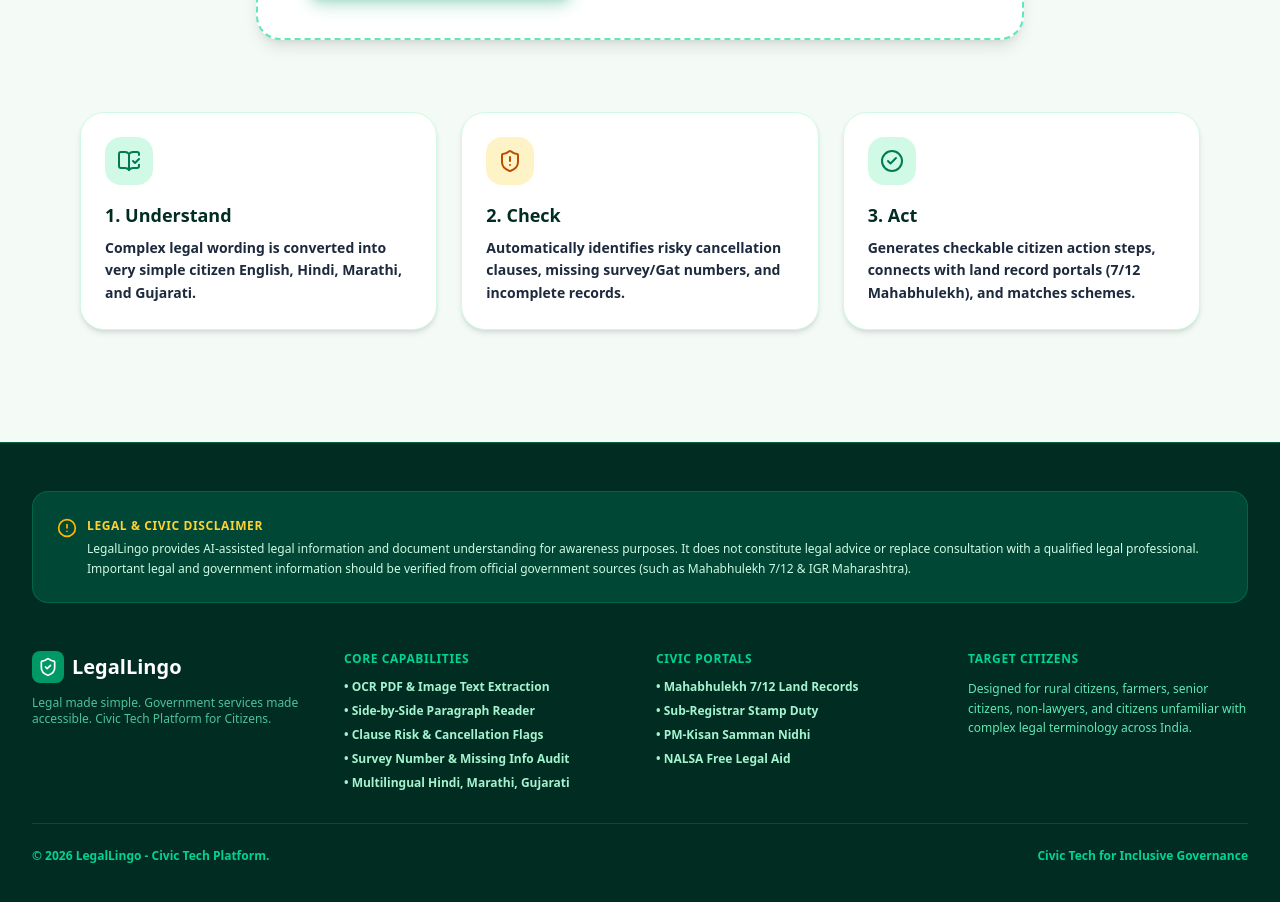
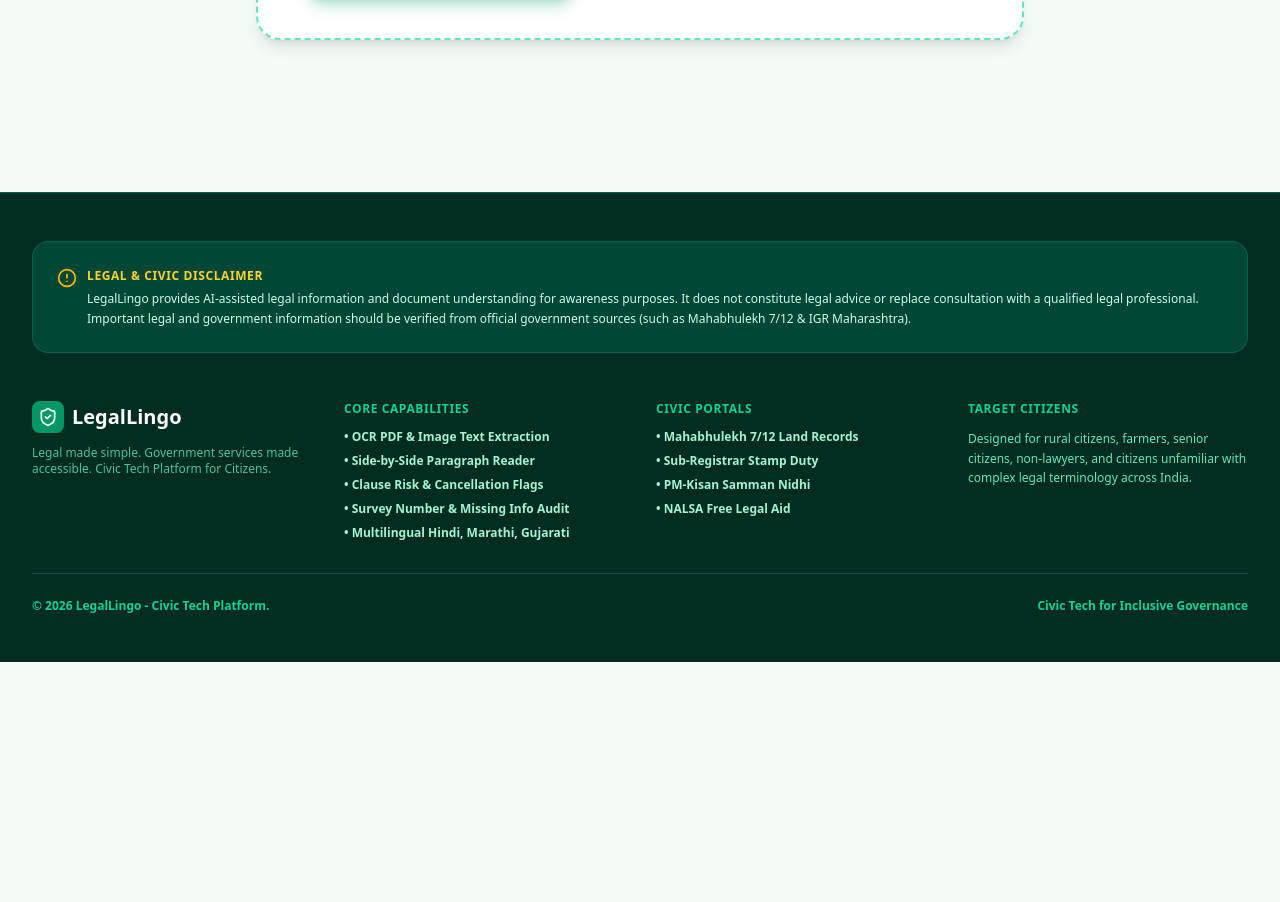
Before and after one commit to aayush38/LegalLingo, a Next.js app: page / in a window 1280 px wide. Shown: the part 962-1864 px from the top of the page. After the commit the page ends 1624 px from the top, so only its background shows below. Built offline with nearby package versions, Linux system fonts and the light colour scheme.

Commit message:
Implemented Phase 1 frontend redesign

```diff
--- a/src/app/my-documents/page.tsx
+++ b/src/app/my-documents/page.tsx
@@ -1,8 +1,7 @@
 'use client';
 
 import React from 'react';
-import Link from 'next/link';
-import { FolderHeart, FileText, ArrowRight, ShieldCheck, AlertCircle } from 'lucide-react';
+import { FolderHeart } from 'lucide-react';
 import { SavedDocuments } from '@/components/SavedDocuments';
 import { useApp } from '@/context/AppContext';
 import { getTranslation } from '@/lib/translations';
@@ -26,13 +25,6 @@
             {getTranslation('myAnalyzedDocsSubText', language)}
           </p>
         </div>
-
-        <Link
-          href="/upload"
-          className="px-4 py-2.5 bg-emerald-600 hover:bg-emerald-700 text-white rounded-xl text-xs font-bold flex items-center gap-1.5 shadow-sm transition-all"
-        >
-          <FileText className="w-4 h-4" /> {getTranslation('uploadNewDocLabel', language)}
-        </Link>
       </div>
 
       <SavedDocuments />
--- a/src/app/page.tsx
+++ b/src/app/page.tsx
@@ -1,22 +1,19 @@
 'use client';
 
-import React, { useState } from 'react';
+import React from 'react';
 import { LandingHero } from '@/components/LandingHero';
 import { DashboardOverview } from '@/components/DashboardOverview';
 import { DocumentReader } from '@/components/DocumentReader';
-import { FiveQuestionsCard } from '@/components/FiveQuestionsCard';
 import { ClauseRiskAnalysis } from '@/components/ClauseRiskAnalysis';
 import { DocumentHealthScore } from '@/components/DocumentHealthScore';
 import { DifficultWordsGlossary } from '@/components/DifficultWordsGlossary';
 import { MissingInfoSection } from '@/components/MissingInfoSection';
 import { ActionChecklist } from '@/components/ActionChecklist';
 import { GovtServicesSection } from '@/components/GovtServicesSection';
-import { OcrTextEditorModal } from '@/components/OcrTextEditorModal';
 import { useApp } from '@/context/AppContext';
 
 export default function HomePage() {
   const { currentAnalysis } = useApp();
-  const [isOcrEditorOpen, setIsOcrEditorOpen] = useState(false);
 
   return (
     <main className="min-h-screen bg-[#F4FBF7] pb-16">
@@ -32,10 +29,7 @@
           <DashboardOverview />
 
           {/* Document Reader (Side-by-Side, Simple, Original) */}
-          <DocumentReader onOpenOcrEditor={() => setIsOcrEditorOpen(true)} />
-
-          {/* What You Need to Know (5 Citizen Questions) */}
-          <FiveQuestionsCard />
+          <DocumentReader />
 
           {/* Risk and Clause Analysis */}
           <ClauseRiskAnalysis />
@@ -58,12 +52,6 @@
         </div>
       )}
 
-      {/* OCR Text Correction Drawer / Modal */}
-      <OcrTextEditorModal
-        isOpen={isOcrEditorOpen}
-        onClose={() => setIsOcrEditorOpen(false)}
-      />
-
     </main>
   );
 }
--- a/src/components/DashboardOverview.tsx
+++ b/src/components/DashboardOverview.tsx
@@ -21,7 +21,6 @@
 
 export const DashboardOverview: React.FC = () => {
   const { currentAnalysis, language, translationCache, privacyShield } = useApp();
-  const [evenSimpler, setEvenSimpler] = useState<boolean>(false);
   const [isDownloadingPdf, setIsDownloadingPdf] = useState<boolean>(false);
 
   if (!currentAnalysis) return null;
@@ -33,9 +32,7 @@
 
   const simpleText = applyPrivacyMask(
     getTranslatedExplanation(
-      evenSimpler && currentAnalysis.extraSimpleSummary
-        ? currentAnalysis.extraSimpleSummary
-        : currentAnalysis.verySimpleSummary,
+      currentAnalysis.verySimpleSummary,
       language,
       translationCache
     ),
@@ -50,7 +47,7 @@
     <section className="space-y-6 mb-10">
 
       {/* Top Cards Grid */}
-      <div className="grid grid-cols-2 sm:grid-cols-3 lg:grid-cols-6 gap-3 sm:gap-4">
+      <div className="grid grid-cols-2 sm:grid-cols-3 lg:grid-cols-5 gap-3 sm:gap-4">
 
         {/* Card 1: Type */}
         <div className="bg-white p-4 rounded-2xl border border-emerald-100 shadow-sm">
@@ -102,20 +99,7 @@
           </span>
         </div>
 
-        {/* Card 5: Language */}
-        <div className="bg-white p-4 rounded-2xl border border-emerald-100 shadow-sm">
-          <span className="text-[11px] font-bold text-gray-400 uppercase tracking-wider block mb-1">
-            {getTranslation('languageLabel', language)}
-          </span>
-          <p className="text-base font-black text-emerald-950 capitalize">
-            {language === 'en' ? 'English' : language === 'hi' ? 'हिंदी (Hindi)' : language === 'mr' ? 'मराठी (Marathi)' : 'ગુજરાતી (Gujarati)'}
-          </p>
-          <span className="text-[10px] font-bold text-emerald-700 bg-emerald-50 px-1.5 py-0.5 rounded">
-            {getTranslation('citizenModeLabel', language)}
-          </span>
-        </div>
-
-        {/* Card 6: Status */}
+        {/* Card 5: Status */}
         <div className="bg-white p-4 rounded-2xl border border-emerald-100 shadow-sm">
           <span className="text-[11px] font-bold text-gray-400 uppercase tracking-wider block mb-1">
             {getTranslation('statusLabel', language)}
@@ -175,23 +159,9 @@
 
           {/* Simple Words Card */}
           <div className="bg-white/10 backdrop-blur-md rounded-2xl p-5 border border-white/15 space-y-3">
-            <div className="flex items-center justify-between">
-              <h3 className="text-lg font-black text-white flex items-center gap-2">
-                <Sparkles className="w-5 h-5 text-emerald-300" /> {getTranslation('inVerySimpleWords', language)}
-              </h3>
-
-              {/* Make It Even Simpler Button */}
-              <button
-                onClick={() => setEvenSimpler(!evenSimpler)}
-                className={`px-3 py-1.5 rounded-xl text-xs font-extrabold transition-all border ${
-                  evenSimpler
-                    ? 'bg-emerald-400 text-emerald-950 border-emerald-300'
-                    : 'bg-white/15 text-emerald-100 hover:bg-white/25 border-white/20'
-                }`}
-              >
-                {evenSimpler ? getTranslation('superSimpleActive', language) : getTranslation('makeItEvenSimpler', language)}
-              </button>
-            </div>
+            <h3 className="text-lg font-black text-white flex items-center gap-2">
+              <Sparkles className="w-5 h-5 text-emerald-300" /> {getTranslation('inVerySimpleWords', language)}
+            </h3>
 
             <p className="text-base sm:text-xl font-bold text-white leading-snug">
               {simpleText}
--- a/src/components/DocumentReader.tsx
+++ b/src/components/DocumentReader.tsx
@@ -1,7 +1,7 @@
 'use client';
 
 import React, { useState } from 'react';
-import { Volume2, VolumeX, Edit3, Columns, AlignLeft, Sparkles, AlertCircle, CheckCircle2 } from 'lucide-react';
+import { Volume2, VolumeX, Columns, AlignLeft, Sparkles, CheckCircle2 } from 'lucide-react';
 import { useApp } from '@/context/AppContext';
 import { applyPrivacyMask } from '@/lib/privacy';
 import { getTranslatedExplanation } from '@/lib/ai';
@@ -11,7 +11,7 @@
   onOpenOcrEditor?: () => void;
 }
 
-export const DocumentReader: React.FC<DocumentReaderProps> = ({ onOpenOcrEditor }) => {
+export const DocumentReader: React.FC<DocumentReaderProps> = () => {
   const { currentAnalysis, language, translationCache, privacyShield, selectedParagraphId, setSelectedParagraphId } = useApp();
   const [viewMode, setViewMode] = useState<'sideBySide' | 'simple' | 'original'>('sideBySide');
   const [speakingParagraphId, setSpeakingParagraphId] = useState<number | null>(null);
@@ -62,7 +62,7 @@
           </p>
         </div>
 
-        {/* View Mode Tabs & Edit Text */}
+        {/* View Mode Tabs */}
         <div className="flex items-center gap-2 flex-wrap">
 
           <div className="flex items-center bg-gray-100 p-1 rounded-2xl border border-gray-200">
@@ -90,15 +90,6 @@
               <AlignLeft className="w-3.5 h-3.5" /> {getTranslation('original', language)}
             </button>
           </div>
-
-          {onOpenOcrEditor && (
-            <button
-              onClick={onOpenOcrEditor}
-              className="px-3 py-2 bg-emerald-50 text-emerald-800 hover:bg-emerald-100 rounded-2xl text-xs font-extrabold flex items-center gap-1.5 transition-colors border border-emerald-200"
-            >
-              <Edit3 className="w-3.5 h-3.5 text-emerald-600" /> {getTranslation('editText', language)}
-            </button>
-          )}
         </div>
       </div>
 
--- a/src/components/LandingHero.tsx
+++ b/src/components/LandingHero.tsx
@@ -1,7 +1,7 @@
 'use client';
 
 import React from 'react';
-import { Mic, BookOpenCheck, ShieldAlert, Sparkles, CheckCircle2 } from 'lucide-react';
+import { Mic, Sparkles } from 'lucide-react';
 import { UploadDropzone } from './UploadDropzone';
 import { useApp } from '@/context/AppContext';
 import { getTranslation } from '@/lib/translations';
@@ -57,40 +57,6 @@
         {/* Embedded Upload Uploader Box */}
         <UploadDropzone />
       </div>
-
-      {/* Three Civic Feature Cards: Understand, Check, Act */}
-      <div className="max-w-6xl mx-auto px-4 mt-8 grid grid-cols-1 md:grid-cols-3 gap-6">
-
-        <div className="bg-white rounded-3xl p-6 shadow-md border border-emerald-100 hover:shadow-xl transition-all group">
-          <div className="w-12 h-12 rounded-2xl bg-emerald-100 text-emerald-700 flex items-center justify-center mb-4 group-hover:scale-110 transition-transform">
-            <BookOpenCheck className="w-6 h-6" />
-          </div>
-          <h3 className="text-lg font-black text-emerald-950 mb-2">{getTranslation('understand', language)}</h3>
-          <p className="text-sm text-slate-800 font-bold leading-relaxed">
-            {getTranslation('understandDesc', language)}
-          </p>
-        </div>
-
-        <div className="bg-white rounded-3xl p-6 shadow-md border border-emerald-100 hover:shadow-xl transition-all group">
-          <div className="w-12 h-12 rounded-2xl bg-amber-100 text-amber-700 flex items-center justify-center mb-4 group-hover:scale-110 transition-transform">
-            <ShieldAlert className="w-6 h-6" />
-          </div>
-          <h3 className="text-lg font-black text-emerald-950 mb-2">{getTranslation('check', language)}</h3>
-          <p className="text-sm text-slate-800 font-bold leading-relaxed">
-            {getTranslation('checkDesc', language)}
-          </p>
-        </div>
-
-        <div className="bg-white rounded-3xl p-6 shadow-md border border-emerald-100 hover:shadow-xl transition-all group">
-          <div className="w-12 h-12 rounded-2xl bg-emerald-100 text-emerald-700 flex items-center justify-center mb-4 group-hover:scale-110 transition-transform">
-            <CheckCircle2 className="w-6 h-6" />
-          </div>
-          <h3 className="text-lg font-black text-emerald-950 mb-2">{getTranslation('act', language)}</h3>
-          <p className="text-sm text-slate-800 font-bold leading-relaxed">
-            {getTranslation('actDesc', language)}
-          </p>
-        </div>
-      </div>
     </section>
   );
 };
```
